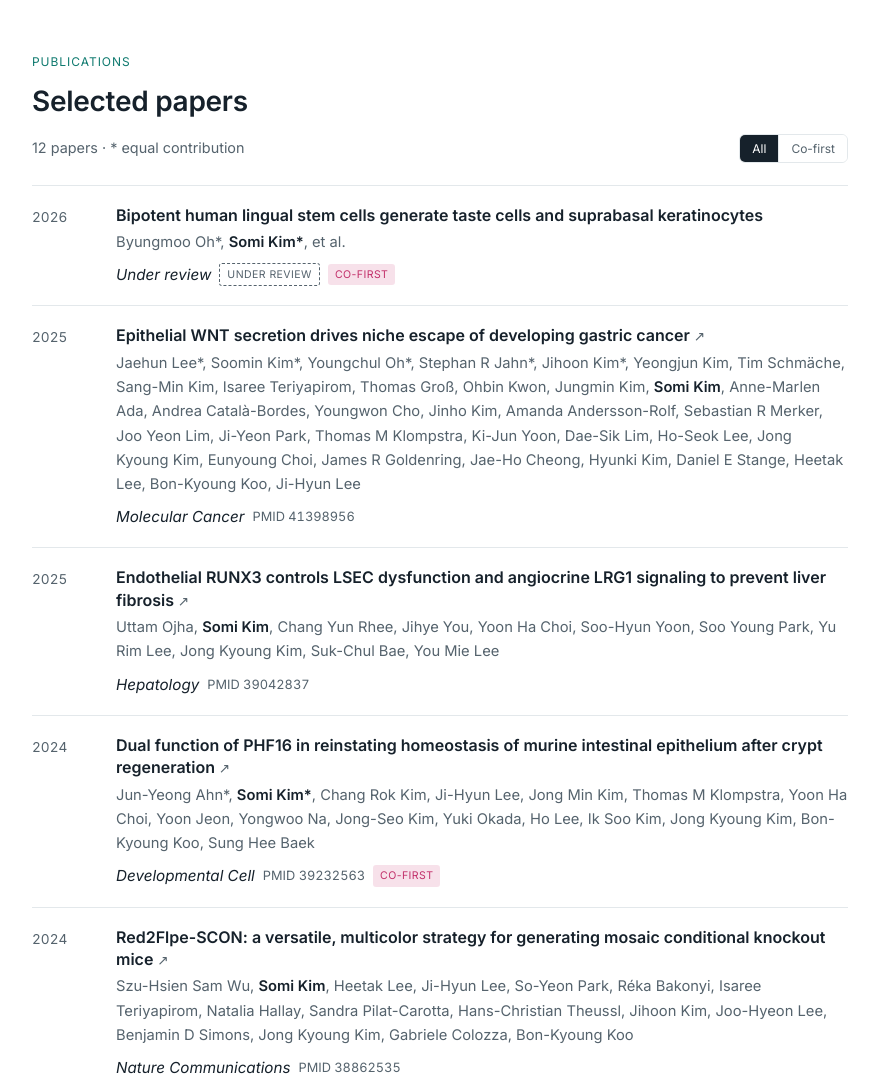
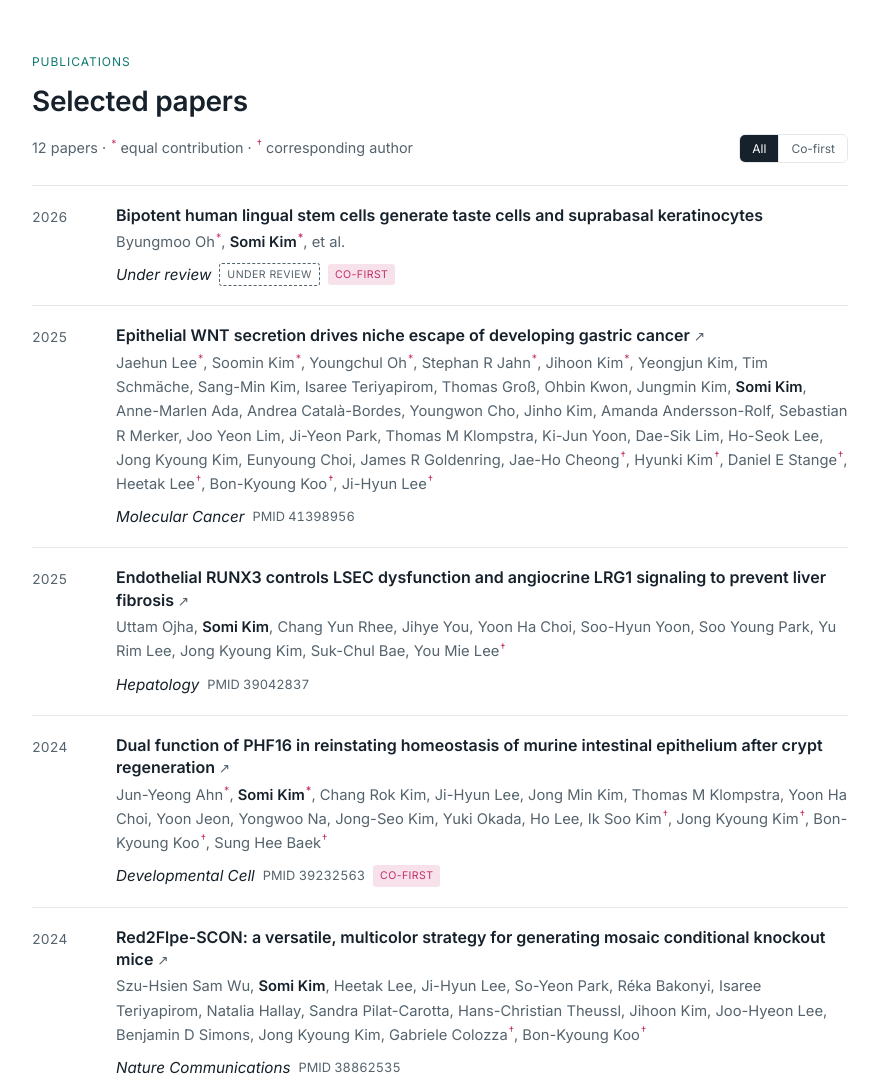
Before and after one commit to somsomikim/somsomikim.github.io, a plain HTML site: page index.html in a window 1280 px wide. Shown: the part 1380-2463 px from the top of the page, without its empty margins (352-1231 px from the left). Drawn offline with Linux system fonts and the light colour scheme.

Commit message:
Mark corresponding authors

```diff
--- a/index.html
+++ b/index.html
@@ -113,6 +113,7 @@ h3{font-family:var(--display); font-weight:600; font-size:1.15rem; line-height:1
 .pub .t a:hover{text-decoration:underline; color:var(--accent)}
 .pub .t a::after{content:" ↗"; font-weight:400; color:var(--muted); font-size:.85em}
 .pub .au{color:var(--muted); font-size:.92rem; margin:0}
+.pub .au sup, .pub-toolbar sup{font-size:.72em; line-height:0; margin-left:1px; color:var(--accent)}
 .pmid{font-size:.8rem; color:var(--muted); text-decoration:none; font-variant-numeric:tabular-nums}
 .pmid:hover{color:var(--accent)}
 .pub .au b{color:var(--ink); font-weight:600}
@@ -253,7 +254,7 @@ body{margin:0}
       <p class="eyebrow">Publications</p>
       <h2>Selected papers</h2>
       <div class="pub-toolbar">
-        <p><span id="pubcount">12</span> papers · * equal contribution</p>
+        <p><span id="pubcount">12</span> papers · <sup>*</sup> equal contribution · <sup>†</sup> corresponding author</p>
         <div class="seg" role="group" aria-label="Filter publications">
           <button type="button" id="f-all" aria-pressed="true" data-f="all">All</button>
           <button type="button" id="f-first" aria-pressed="false" data-f="first">Co-first</button>
@@ -382,18 +383,18 @@ body{margin:0}
 <script>
 /* ---------- publications ---------- */
 const PUBS = [
-  {y:2026, j:"Under review", t:"Bipotent human lingual stem cells generate taste cells and suprabasal keratinocytes", a:"Byungmoo Oh*, <b>Somi Kim*</b>, et al.", first:true, review:true},
-  {"y": 2025, "j": "Molecular Cancer", "t": "Epithelial WNT secretion drives niche escape of developing gastric cancer", "a": "Jaehun Lee*, Soomin Kim*, Youngchul Oh*, Stephan R Jahn*, Jihoon Kim*, Yeongjun Kim, Tim Schmäche, Sang-Min Kim, Isaree Teriyapirom, Thomas Groß, Ohbin Kwon, Jungmin Kim, <b>Somi Kim</b>, Anne-Marlen Ada, Andrea Català-Bordes, Youngwon Cho, Jinho Kim, Amanda Andersson-Rolf, Sebastian R Merker, Joo Yeon Lim, Ji-Yeon Park, Thomas M Klompstra, Ki-Jun Yoon, Dae-Sik Lim, Ho-Seok Lee, Jong Kyoung Kim, Eunyoung Choi, James R Goldenring, Jae-Ho Cheong, Hyunki Kim, Daniel E Stange, Heetak Lee, Bon-Kyoung Koo, Ji-Hyun Lee", "url": "https://doi.org/10.1186/s12943-025-02543-z", "pmid": "41398956", "first": false},
-  {"y": 2025, "j": "Hepatology", "t": "Endothelial RUNX3 controls LSEC dysfunction and angiocrine LRG1 signaling to prevent liver fibrosis", "a": "Uttam Ojha, <b>Somi Kim</b>, Chang Yun Rhee, Jihye You, Yoon Ha Choi, Soo-Hyun Yoon, Soo Young Park, Yu Rim Lee, Jong Kyoung Kim, Suk-Chul Bae, You Mie Lee", "url": "https://doi.org/10.1097/HEP.0000000000001018", "pmid": "39042837", "first": false},
-  {"y": 2024, "j": "Developmental Cell", "t": "Dual function of PHF16 in reinstating homeostasis of murine intestinal epithelium after crypt regeneration", "a": "Jun-Yeong Ahn*, <b>Somi Kim*</b>, Chang Rok Kim, Ji-Hyun Lee, Jong Min Kim, Thomas M Klompstra, Yoon Ha Choi, Yoon Jeon, Yongwoo Na, Jong-Seo Kim, Yuki Okada, Ho Lee, Ik Soo Kim, Jong Kyoung Kim, Bon-Kyoung Koo, Sung Hee Baek", "url": "https://doi.org/10.1016/j.devcel.2024.08.009", "pmid": "39232563", "first": true},
-  {"y": 2024, "j": "Nature Communications", "t": "Red2Flpe-SCON: a versatile, multicolor strategy for generating mosaic conditional knockout mice", "a": "Szu-Hsien Sam Wu, <b>Somi Kim</b>, Heetak Lee, Ji-Hyun Lee, So-Yeon Park, Réka Bakonyi, Isaree Teriyapirom, Natalia Hallay, Sandra Pilat-Carotta, Hans-Christian Theussl, Jihoon Kim, Joo-Hyeon Lee, Benjamin D Simons, Jong Kyoung Kim, Gabriele Colozza, Bon-Kyoung Koo", "url": "https://doi.org/10.1038/s41467-024-49382-y", "pmid": "38862535", "first": false},
-  {"y": 2024, "j": "Nature Immunology", "t": "A dietary commensal microbe enhances antitumor immunity by activating tumor macrophages to sequester iron", "a": "Garima Sharma*, Amit Sharma*, Inhae Kim, Dong Gon Cha, <b>Somi Kim</b>, Eun Seo Park, Jae Gyun Noh, Juhee Lee, Ja Hyeon Ku, Yoon Ha Choi, JungHo Kong, Haena Lee, Haeun Ko, Juhun Lee, Anna Notaro, Seol Hee Hong, Joon Haeng Rhee, Sang Geon Kim, Cristina De Castro, Antonio Molinaro, Kunyoo Shin, Sanguk Kim, Jong Kyoung Kim, Dipayan Rudra, Sin-Hyeog Im", "url": "https://doi.org/10.1038/s41590-024-01816-x", "pmid": "38664585", "first": false},
-  {"y": 2024, "j": "Experimental & Molecular Medicine", "t": "Baf-mediated transcriptional regulation of teashirt is essential for the development of neural progenitor cell lineages", "a": "Byung Su Ko*, Myeong Hoon Han*, Min Jee Kwon*, Dong Gon Cha*, Yuri Ji, Eun Seo Park, Min Jae Jeon, <b>Somi Kim</b>, Kyeongho Lee, Yoon Ha Choi, Jusung Lee, Monica Torras-Llort, Ki-Jun Yoon, Hyosang Lee, Jong Kyoung Kim, Sung Bae Lee", "url": "https://doi.org/10.1038/s12276-024-01169-3", "pmid": "38374207", "first": false},
-  {"y": 2023, "j": "Science Advances", "t": "Partial in vivo reprogramming enables injury-free intestinal regeneration via autonomous Ptgs1 induction", "a": "Jumee Kim*, <b>Somi Kim*</b>, Seung-Yeon Lee*, Beom-Ki Jo, Ji-Young Oh, Eun-Ji Kwon, Keun-Tae Kim, Anish Ashok Adpaikar, Eun-Jung Kim, Han-Sung Jung, Hwa-Ryeon Kim, Jae-Seok Roe, Chang Pyo Hong, Jong Kyoung Kim, Bon-Kyoung Koo, Hyuk-Jin Cha", "url": "https://doi.org/10.1126/sciadv.adi8454", "pmid": "38000027", "first": true},
-  {"y": 2023, "j": "Cancer Immunology, Immunotherapy", "t": "Improved predictability of pancreatic ductal adenocarcinoma diagnosis using a blood immune cell biomarker panel developed from bulk mRNA sequencing and single-cell RNA-sequencing", "a": "Sung Ill Jang*, Hyung Keun Lee*, Eun-Ju Chang, <b>Somi Kim</b>, So Young Kim, In Young Hong, Jong Kyoung Kim, Hye Sun Lee, Juyeon Yang, Jae Hee Cho, Dong Ki Lee", "url": "https://doi.org/10.1007/s00262-023-03458-8", "pmid": "37165046", "first": false},
-  {"y": 2022, "j": "Cell Stem Cell", "t": "p57<sup>Kip2</sup> imposes the reserve stem cell state of gastric chief cells", "a": "Ji-Hyun Lee*, <b>Somi Kim*</b>, Seungmin Han*, Jimin Min, Brianna Caldwell, Aileen-Diane Bamford, Andreia Sofia Batista Rocha, JinYoung Park, Sieun Lee, Szu-Hsien Sam Wu, Heetak Lee, Juergen Fink, Sandra Pilat-Carotta, Jihoon Kim, Manon Josserand, Réka Szep-Bakonyi, Yohan An, Young Seok Ju, Anna Philpott, Benjamin D Simons, Daniel E Stange, Eunyoung Choi, Bon-Kyoung Koo, Jong Kyoung Kim", "url": "https://doi.org/10.1016/j.stem.2022.04.001", "pmid": "35523142", "first": true},
-  {"y": 2022, "j": "Oncogene", "t": "A synergistic partnership between IL-33/ST2 and Wnt pathway through Bcl-xL drives gastric cancer stemness and metastasis", "a": "Jong-Wan Kwon, Sang-Hyuk Seok, <b>Somi Kim</b>, Hyeok-Won An, Anahita Dev Choudhury, Sang-Ho Woo, Jeong-Seop Oh, Jong Kyoung Kim, Dominic C Voon, Dae-Yong Kim, Jun Won Park", "url": "https://doi.org/10.1038/s41388-022-02575-5", "pmid": "36526851", "first": false},
-  {"y": 2022, "j": "Alzheimer’s Research & Therapy", "t": "Gossypetin ameliorates 5xFAD spatial learning and memory through enhanced phagocytosis against Aβ", "a": "Kyung Won Jo, Dohyun Lee*, Dong Gon Cha*, Eunji Oh, Yoon Ha Choi, <b>Somi Kim</b>, Eun Seo Park, Jong Kyoung Kim, Kyong-Tai Kim", "url": "https://doi.org/10.1186/s13195-022-01096-3", "pmid": "36271414", "first": false}
+  {y:2026, j:"Under review", t:"Bipotent human lingual stem cells generate taste cells and suprabasal keratinocytes", a:"Byungmoo Oh<sup>*</sup>, <b>Somi Kim<sup>*</sup></b>, et al.", first:true, review:true},
+  {"y": 2025, "j": "Molecular Cancer", "t": "Epithelial WNT secretion drives niche escape of developing gastric cancer", "a": "Jaehun Lee<sup>*</sup>, Soomin Kim<sup>*</sup>, Youngchul Oh<sup>*</sup>, Stephan R Jahn<sup>*</sup>, Jihoon Kim<sup>*</sup>, Yeongjun Kim, Tim Schmäche, Sang-Min Kim, Isaree Teriyapirom, Thomas Groß, Ohbin Kwon, Jungmin Kim, <b>Somi Kim</b>, Anne-Marlen Ada, Andrea Català-Bordes, Youngwon Cho, Jinho Kim, Amanda Andersson-Rolf, Sebastian R Merker, Joo Yeon Lim, Ji-Yeon Park, Thomas M Klompstra, Ki-Jun Yoon, Dae-Sik Lim, Ho-Seok Lee, Jong Kyoung Kim, Eunyoung Choi, James R Goldenring, Jae-Ho Cheong<sup>†</sup>, Hyunki Kim<sup>†</sup>, Daniel E Stange<sup>†</sup>, Heetak Lee<sup>†</sup>, Bon-Kyoung Koo<sup>†</sup>, Ji-Hyun Lee<sup>†</sup>", "url": "https://doi.org/10.1186/s12943-025-02543-z", "pmid": "41398956", "first": false},
+  {"y": 2025, "j": "Hepatology", "t": "Endothelial RUNX3 controls LSEC dysfunction and angiocrine LRG1 signaling to prevent liver fibrosis", "a": "Uttam Ojha, <b>Somi Kim</b>, Chang Yun Rhee, Jihye You, Yoon Ha Choi, Soo-Hyun Yoon, Soo Young Park, Yu Rim Lee, Jong Kyoung Kim, Suk-Chul Bae, You Mie Lee<sup>†</sup>", "url": "https://doi.org/10.1097/HEP.0000000000001018", "pmid": "39042837", "first": false},
+  {"y": 2024, "j": "Developmental Cell", "t": "Dual function of PHF16 in reinstating homeostasis of murine intestinal epithelium after crypt regeneration", "a": "Jun-Yeong Ahn<sup>*</sup>, <b>Somi Kim<sup>*</sup></b>, Chang Rok Kim, Ji-Hyun Lee, Jong Min Kim, Thomas M Klompstra, Yoon Ha Choi, Yoon Jeon, Yongwoo Na, Jong-Seo Kim, Yuki Okada, Ho Lee, Ik Soo Kim<sup>†</sup>, Jong Kyoung Kim<sup>†</sup>, Bon-Kyoung Koo<sup>†</sup>, Sung Hee Baek<sup>†</sup>", "url": "https://doi.org/10.1016/j.devcel.2024.08.009", "pmid": "39232563", "first": true},
+  {"y": 2024, "j": "Nature Communications", "t": "Red2Flpe-SCON: a versatile, multicolor strategy for generating mosaic conditional knockout mice", "a": "Szu-Hsien Sam Wu, <b>Somi Kim</b>, Heetak Lee, Ji-Hyun Lee, So-Yeon Park, Réka Bakonyi, Isaree Teriyapirom, Natalia Hallay, Sandra Pilat-Carotta, Hans-Christian Theussl, Jihoon Kim, Joo-Hyeon Lee, Benjamin D Simons, Jong Kyoung Kim, Gabriele Colozza<sup>†</sup>, Bon-Kyoung Koo<sup>†</sup>", "url": "https://doi.org/10.1038/s41467-024-49382-y", "pmid": "38862535", "first": false},
+  {"y": 2024, "j": "Nature Immunology", "t": "A dietary commensal microbe enhances antitumor immunity by activating tumor macrophages to sequester iron", "a": "Garima Sharma<sup>*</sup>, Amit Sharma<sup>*</sup>, Inhae Kim, Dong Gon Cha, <b>Somi Kim</b>, Eun Seo Park, Jae Gyun Noh, Juhee Lee, Ja Hyeon Ku, Yoon Ha Choi, JungHo Kong, Haena Lee, Haeun Ko, Juhun Lee, Anna Notaro, Seol Hee Hong, Joon Haeng Rhee, Sang Geon Kim, Cristina De Castro, Antonio Molinaro, Kunyoo Shin, Sanguk Kim, Jong Kyoung Kim, Dipayan Rudra<sup>†</sup>, Sin-Hyeog Im<sup>†</sup>", "url": "https://doi.org/10.1038/s41590-024-01816-x", "pmid": "38664585", "first": false},
+  {"y": 2024, "j": "Experimental & Molecular Medicine", "t": "Baf-mediated transcriptional regulation of teashirt is essential for the development of neural progenitor cell lineages", "a": "Byung Su Ko<sup>*</sup>, Myeong Hoon Han<sup>*</sup>, Min Jee Kwon<sup>*</sup>, Dong Gon Cha<sup>*</sup>, Yuri Ji, Eun Seo Park, Min Jae Jeon, <b>Somi Kim</b>, Kyeongho Lee, Yoon Ha Choi, Jusung Lee, Monica Torras-Llort, Ki-Jun Yoon, Hyosang Lee, Jong Kyoung Kim<sup>†</sup>, Sung Bae Lee<sup>†</sup>", "url": "https://doi.org/10.1038/s12276-024-01169-3", "pmid": "38374207", "first": false},
+  {"y": 2023, "j": "Science Advances", "t": "Partial in vivo reprogramming enables injury-free intestinal regeneration via autonomous Ptgs1 induction", "a": "Jumee Kim<sup>*</sup>, <b>Somi Kim<sup>*</sup></b>, Seung-Yeon Lee<sup>*</sup>, Beom-Ki Jo, Ji-Young Oh, Eun-Ji Kwon, Keun-Tae Kim, Anish Ashok Adpaikar, Eun-Jung Kim, Han-Sung Jung, Hwa-Ryeon Kim, Jae-Seok Roe, Chang Pyo Hong, Jong Kyoung Kim<sup>†</sup>, Bon-Kyoung Koo<sup>†</sup>, Hyuk-Jin Cha<sup>†</sup>", "url": "https://doi.org/10.1126/sciadv.adi8454", "pmid": "38000027", "first": true},
+  {"y": 2023, "j": "Cancer Immunology, Immunotherapy", "t": "Improved predictability of pancreatic ductal adenocarcinoma diagnosis using a blood immune cell biomarker panel developed from bulk mRNA sequencing and single-cell RNA-sequencing", "a": "Sung Ill Jang<sup>*</sup>, Hyung Keun Lee<sup>*</sup>, Eun-Ju Chang, <b>Somi Kim</b>, So Young Kim, In Young Hong, Jong Kyoung Kim, Hye Sun Lee, Juyeon Yang, Jae Hee Cho, Dong Ki Lee<sup>†</sup>", "url": "https://doi.org/10.1007/s00262-023-03458-8", "pmid": "37165046", "first": false},
+  {"y": 2022, "j": "Cell Stem Cell", "t": "p57<sup>Kip2</sup> imposes the reserve stem cell state of gastric chief cells", "a": "Ji-Hyun Lee<sup>*</sup>, <b>Somi Kim<sup>*</sup></b>, Seungmin Han<sup>*</sup>, Jimin Min, Brianna Caldwell, Aileen-Diane Bamford, Andreia Sofia Batista Rocha, JinYoung Park, Sieun Lee, Szu-Hsien Sam Wu, Heetak Lee, Juergen Fink, Sandra Pilat-Carotta, Jihoon Kim, Manon Josserand, Réka Szep-Bakonyi, Yohan An, Young Seok Ju, Anna Philpott, Benjamin D Simons, Daniel E Stange, Eunyoung Choi<sup>†</sup>, Bon-Kyoung Koo<sup>†</sup>, Jong Kyoung Kim<sup>†</sup>", "url": "https://doi.org/10.1016/j.stem.2022.04.001", "pmid": "35523142", "first": true},
+  {"y": 2022, "j": "Oncogene", "t": "A synergistic partnership between IL-33/ST2 and Wnt pathway through Bcl-xL drives gastric cancer stemness and metastasis", "a": "Jong-Wan Kwon, Sang-Hyuk Seok, <b>Somi Kim</b>, Hyeok-Won An, Anahita Dev Choudhury, Sang-Ho Woo, Jeong-Seop Oh, Jong Kyoung Kim, Dominic C Voon<sup>†</sup>, Dae-Yong Kim<sup>†</sup>, Jun Won Park<sup>†</sup>", "url": "https://doi.org/10.1038/s41388-022-02575-5", "pmid": "36526851", "first": false},
+  {"y": 2022, "j": "Alzheimer’s Research & Therapy", "t": "Gossypetin ameliorates 5xFAD spatial learning and memory through enhanced phagocytosis against Aβ", "a": "Kyung Won Jo, Dohyun Lee<sup>*</sup>, Dong Gon Cha<sup>*</sup>, Eunji Oh, Yoon Ha Choi, <b>Somi Kim</b>, Eun Seo Park, Jong Kyoung Kim, Kyong-Tai Kim<sup>†</sup>", "url": "https://doi.org/10.1186/s13195-022-01096-3", "pmid": "36271414", "first": false}
 ];
 const list = document.getElementById('pubs');
 function renderPubs(f){
```
